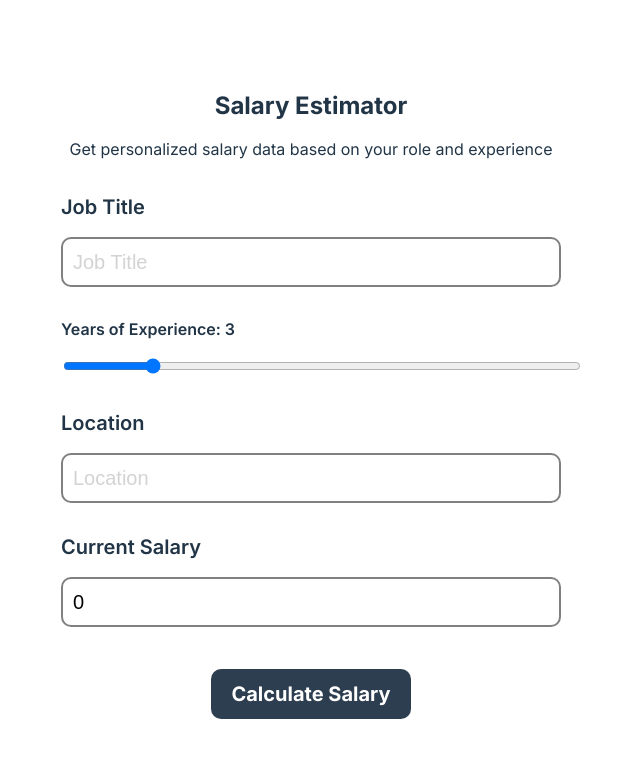
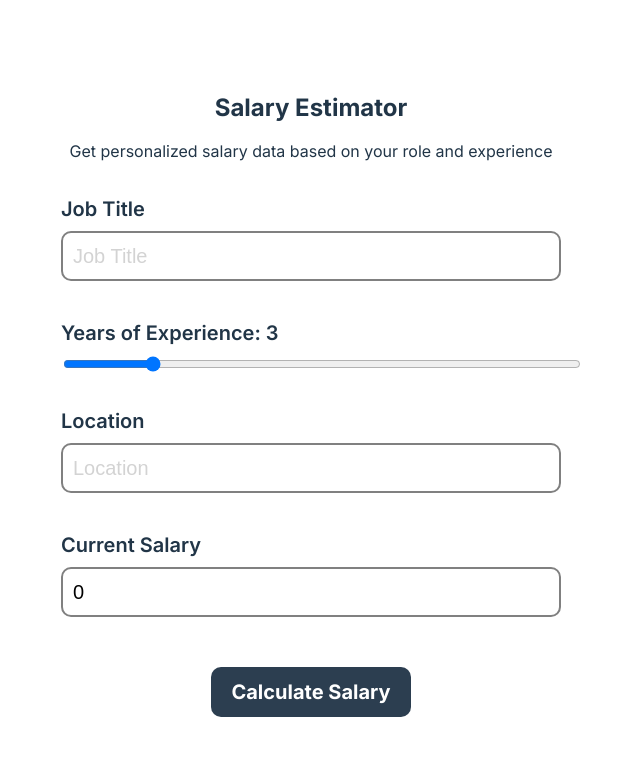
Before and after one commit to Hussein-Abdallah0/CareerForgeAI, a React (Vite) app in the folder frontend/: page /salary/form in a window 1280 px wide. Shown: the top 758 px of the page, without its empty margins (329-969 px from the left). Built offline with nearby package versions, Linux system fonts and the light colour scheme.

Commit message:
Fix label style in salary form

```diff
--- a/frontend/src/pages/Salary/SalaryForm/styles.css
+++ b/frontend/src/pages/Salary/SalaryForm/styles.css
@@ -24,8 +24,7 @@
 }
 
 .form-group label {
-  display: block;
-  margin-bottom: 0.5rem;
+  font-size: 20px;
   font-weight: 600;
 }
 
```
